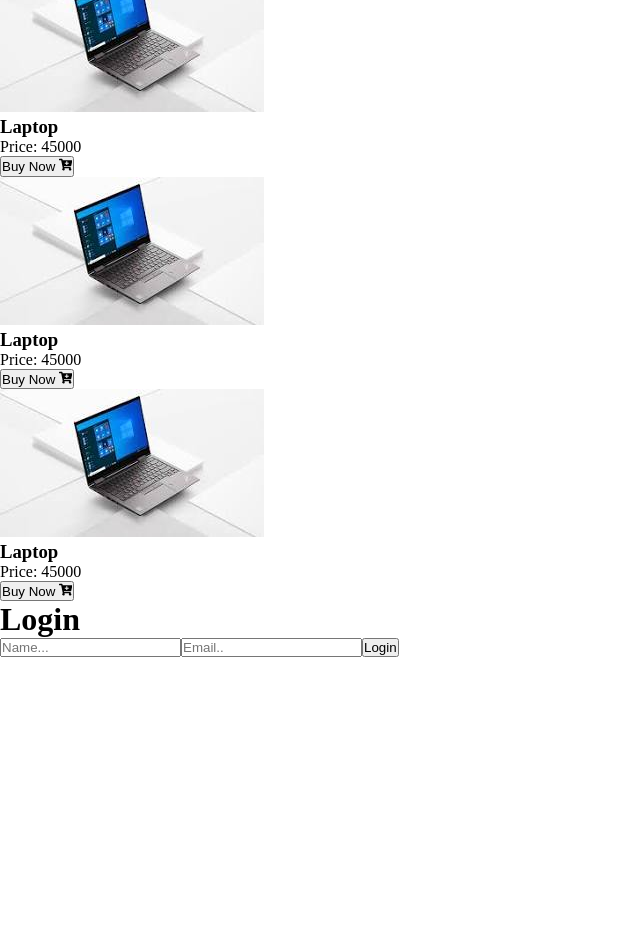
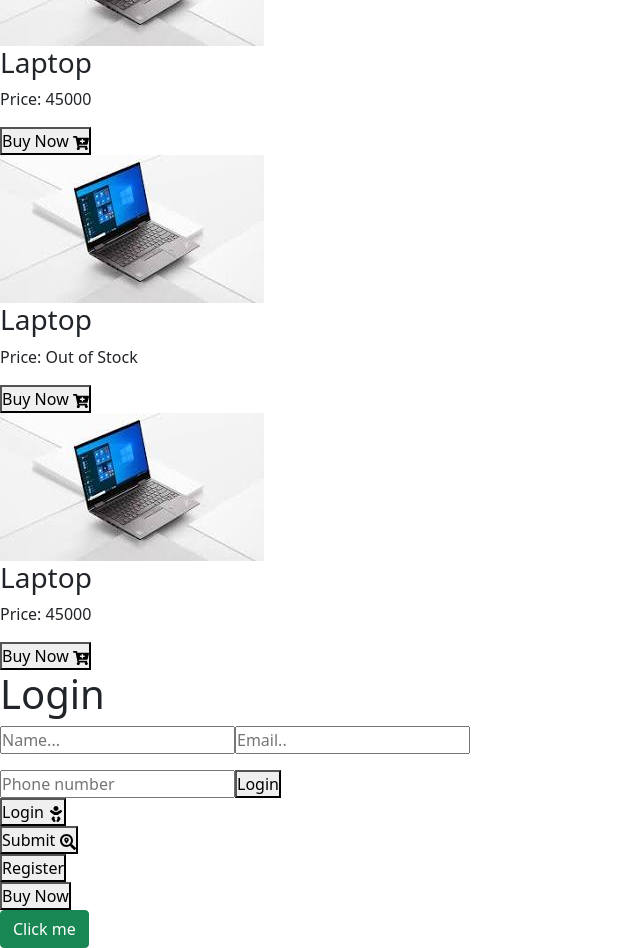
Before and after one commit to OIC-Hub/october_react, a React (Vite) app: page / in a window 1280 px wide. Shown: the part 440-1388 px from the top of the page, without its empty margins (0-640 px from the left). Before the commit the page ends 1097 px from the top, so only its background shows below. Built offline with nearby package versions, Linux system fonts and the light colour scheme.

Commit message:
basics of js

```diff
--- a/index.html
+++ b/index.html
@@ -1,13 +1,15 @@
-<!doctype html>
+<!DOCTYPE html>
 <html lang="en">
   <head>
     <meta charset="UTF-8" />
     <link rel="icon" type="image/svg+xml" href="/vite.svg" />
     <meta name="viewport" content="width=device-width, initial-scale=1.0" />
     <title>my-blog</title>
+   <link href="https://cdn.jsdelivr.net/npm/bootstrap@5.0.2/dist/css/bootstrap.min.css" rel="stylesheet" integrity="sha384-EVSTQN3/azprG1Anm3QDgpJLIm9Nao0Yz1ztcQTwFspd3yD65VohhpuuCOmLASjC" crossorigin="anonymous">
   </head>
   <body>
     <div id="root"></div>
+    <script src="https://cdn.jsdelivr.net/npm/bootstrap@5.0.2/dist/js/bootstrap.bundle.min.js" integrity="sha384-MrcW6ZMFYlzcLA8Nl+NtUVF0sA7MsXsP1UyJoMp4YLEuNSfAP+JcXn/tWtIaxVXM" crossorigin="anonymous"></script>
     <script type="module" src="/src/main.jsx"></script>
   </body>
 </html>
--- a/src/App.jsx
+++ b/src/App.jsx
@@ -2,6 +2,7 @@ import './App.css'
 import Button from './components/Button'
 import Cards from './components/Cards'
 import Form from './components/Form'
+import Product from './components/product'
 
 function App() {
 
@@ -12,6 +13,7 @@ function App() {
       <Button />
       <Cards />
       <Form />
+      <Product />
     </>
   )
 }
--- a/src/components/Button.jsx
+++ b/src/components/Button.jsx
@@ -1,18 +1,24 @@
 import React from 'react'
 import "./Button.css"
-import Laptop from  "/laptop1.jpg"
+// import Laptop from  "/laptop1.jpg"
 
-const Button = () => {
+const Button = (props) => {
+
   return (
     <>
-    <div>
-        <button style={{backgroundColor: "red", color:"white", }}>Submit</button>
+      <div>
+        <button>
+          {props.label} {props.icon}
+        </button>
+
+
+        {/* <button style={{backgroundColor: "red", color:"white", }}>Submit</button>
         <button className='login-btn'>Login</button>
         <img src="/laptop1.jpg" alt="Laptop" />
-        <img src={Laptop} alt="" />
-    </div>
+        <img src={Laptop} alt="" /> */}
+      </div>
     </>
-  )
+  );
 }
 
 export default Button
--- a/src/components/Cards.jsx
+++ b/src/components/Cards.jsx
@@ -1,6 +1,7 @@
 import React from 'react'
 import Laptop from "/laptop1.jpg"
 import { FaCartPlus } from "react-icons/fa";
+import Button from './Button';
 
 const Cards = () => {
     const cardData = [
@@ -19,7 +20,7 @@ const Cards = () => {
       {
         id: 3,
         title: "Laptop",
-        price: 45000,
+        // price: 45000,
         img: "/laptop1.jpg",
       },
       {
@@ -33,18 +34,28 @@ const Cards = () => {
           localStorage.setItem("cardData", JSON.stringify(cardData));
           alert("Item added to cart");
         };
+        if (cardData.length >= 4) {
+          console.log("Data is available");
+        }
   return (
     <>
-      {cardData.map((card, index) => (
-        <div key={index}>
-          <img src={Laptop} alt="Laptop" />
-          <h3>{card.title}</h3>
-          <p>Price: {card.price}</p>
-          <button onClick={handleBuy}>
+      {cardData.length >= 4 ? (
+        cardData.map((card, index) => (
+          <div key={index}>
+            <img src={Laptop} alt="Laptop" />
+            <h3>{card.title}</h3>
+            <p>Price: {card.price ? card.price : "Out of Stock"}</p>
+            {/* <button onClick={handleBuy}>
             Buy Now <FaCartPlus />{" "}
-          </button>
+          </button> */}
+            <Button label="Buy Now" icon={<FaCartPlus />} />
+          </div>
+        ))
+      ) : (
+        <div class="spinner-border" role="status">
+          <span class="visually-hidden">Loading...</span>
         </div>
-      ))}
+      )}
     </>
   );
 }
--- a/src/components/Form.jsx
+++ b/src/components/Form.jsx
@@ -1,24 +1,60 @@
-import React, { useState } from 'react'
+import React, { useState } from "react";
 
 const Form = () => {
-    const [name, setName] = useState("")
-    const [email, setEmail] = useState("")
-    const handleSubmit = () =>{
-       localStorage.setItem("user", JSON.stringify({name, email}))
-       console.log(name, email);
+  const [name, setName] = useState("");
+  const [email, setEmail] = useState("");
+  const [phone, setPhone] = useState("");
+  const [phoneErr, setPhoneErr] = useState("");
+  const regexEmail = /^[A-Za-z0-9._%+-]+@[A-Za-z0-9.-]+\.[A-Za-z]{2,}$/;
+  const handleSubmit = () => {
+    if(regexEmail.test(email)){
+      console.log("Valid email");
+
+    }else if(email == ""){
+    console.log("This email field is required");
+
+    } else{
+      console.log("Invalid email");
 
     }
+    localStorage.setItem("user", JSON.stringify({ name, email }));
+    console.log(name, email);
+    if (phone == "") {
+      setPhoneErr("This field is required")
+      // console.log(phoneErr, "This field is required");
+    } else if(phone.length < 11 || phone.length > 11){
+      setPhoneErr("Phone number must be 11 digits")
+      // console.log(phoneErr, "Phone number must be 10 digits");
+    } else if(!(phone.startsWith("081") == false ) || (phone.startsWith("090") == false) || (phone.startsWith("091") == false) || (phone.startsWith("080") == false) || (phone.startsWith("070") || false) && (phone.startsWith("071") || false) && (phone.startsWith("081") == false) || (phone.startsWith("091") == false)){
+     setPhoneErr("Phone number is invalid")
+  }}
   return (
     <>
-     <div>
+      <div>
         <h1>Login</h1>
-        <input type="text" placeholder='Name...' value={name} onChange={(e)=>setName(e.target.value)}  />
-        <input type="text" placeholder='Email..' value={email} onChange={(e)=>setEmail(e.target.value)} />
+        <input
+          type="text"
+          placeholder="Name..."
+          value={name}
+          onChange={(e) => setName(e.target.value)}
+        />
+        <input
+          type="text"
+          placeholder="Email.."
+          value={email}
+          onChange={(e) => setEmail(e.target.value)}
+        />
+        <p>{phoneErr}</p>
+        <input
+          type="text"
+          placeholder="Phone number"
+          value={phone}
+          onChange={(e) => setPhone(e.target.value)}
+        />
         <button onClick={handleSubmit}>Login</button>
-     </div>
+      </div>
+    </>
+  );
+};
 
-    </>
-  )
-}
-
-export default Form
+export default Form;
--- /dev/null
+++ b/src/components/Product.jsx
@@ -0,0 +1,75 @@
+import React, { useState } from "react";
+import Button from "./Button";
+import { FaBaby, FaSearchLocation } from "react-icons/fa";
+
+const Product = () => {
+  const [modal, setModal] = useState(false);
+  const handleButton = () => {
+    setModal(true);
+    setTimeout(() => {
+      setModal(false);
+    }, 3000);
+    console.log("Button clicked");
+  };
+  return (
+    <>
+      <div>
+        <Button label="Login" icon={<FaBaby />} />
+        <Button label="Submit" icon={<FaSearchLocation />} />
+        <Button label="Register" />
+        <Button label="Buy Now" />
+      </div>
+      <button
+        type="button"
+        className="btn btn-success"
+        data-bs-toggle="modal"
+        data-bs-target="#staticBackdrop"
+        onClick={handleButton}
+      >
+        Click me
+      </button>
+      {modal && (
+        <div
+          className="modal fade"
+          id="staticBackdrop"
+          data-bs-backdrop="static"
+          data-bs-keyboard="false"
+          tabIndex="-1"
+          aria-labelledby="staticBackdropLabel"
+          aria-hidden="true"
+        >
+          <div className="modal-dialog">
+            <div className="modal-content">
+              <div className="modal-header">
+                <h5 className="modal-title" id="staticBackdropLabel">
+                  Modal title
+                </h5>
+                <button
+                  type="button"
+                  className="btn-close"
+                  data-bs-dismiss="modal"
+                  aria-label="Close"
+                ></button>
+              </div>
+              <div className="modal-body">...</div>
+              <div className="modal-footer">
+                <button
+                  type="button"
+                  className="btn btn-secondary"
+                  data-bs-dismiss="modal"
+                >
+                  Close
+                </button>
+                <button type="button" className="btn btn-primary">
+                  Understood
+                </button>
+              </div>
+            </div>
+          </div>
+        </div>
+      )}
+    </>
+  );
+};
+
+export default Product;
```
